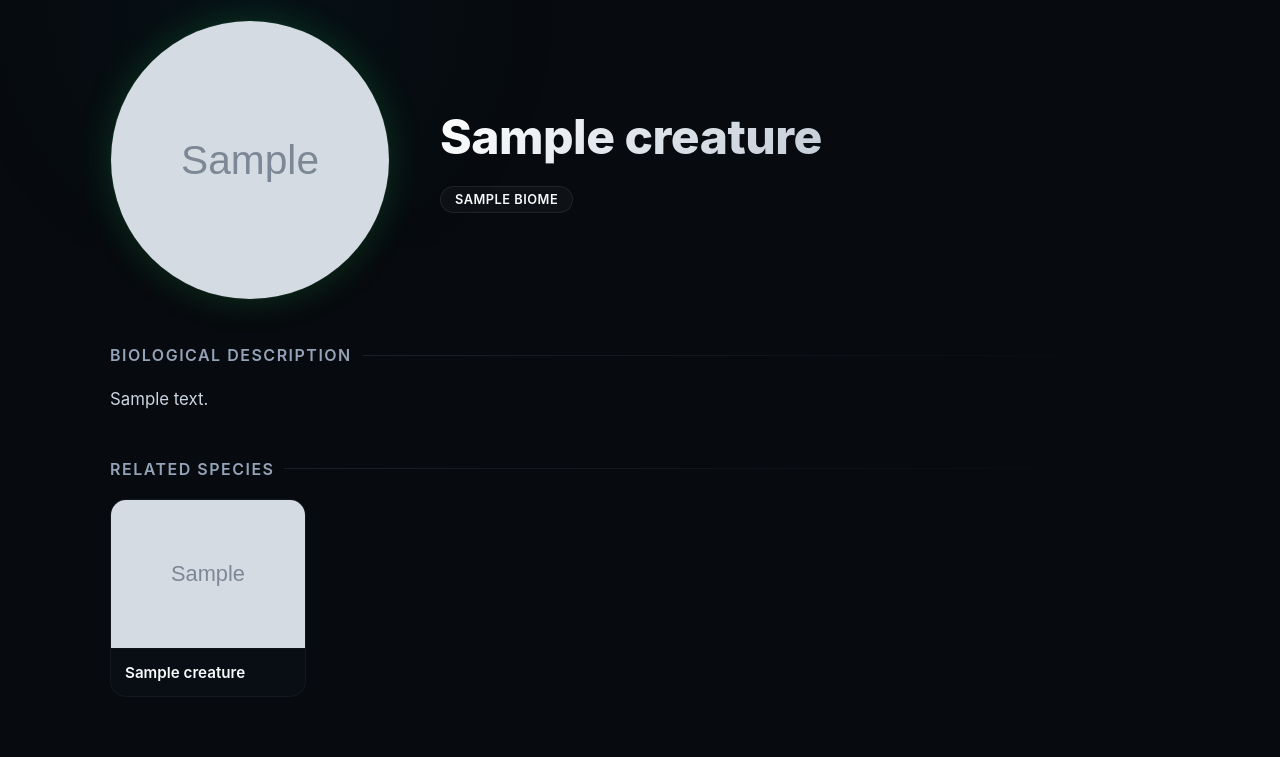
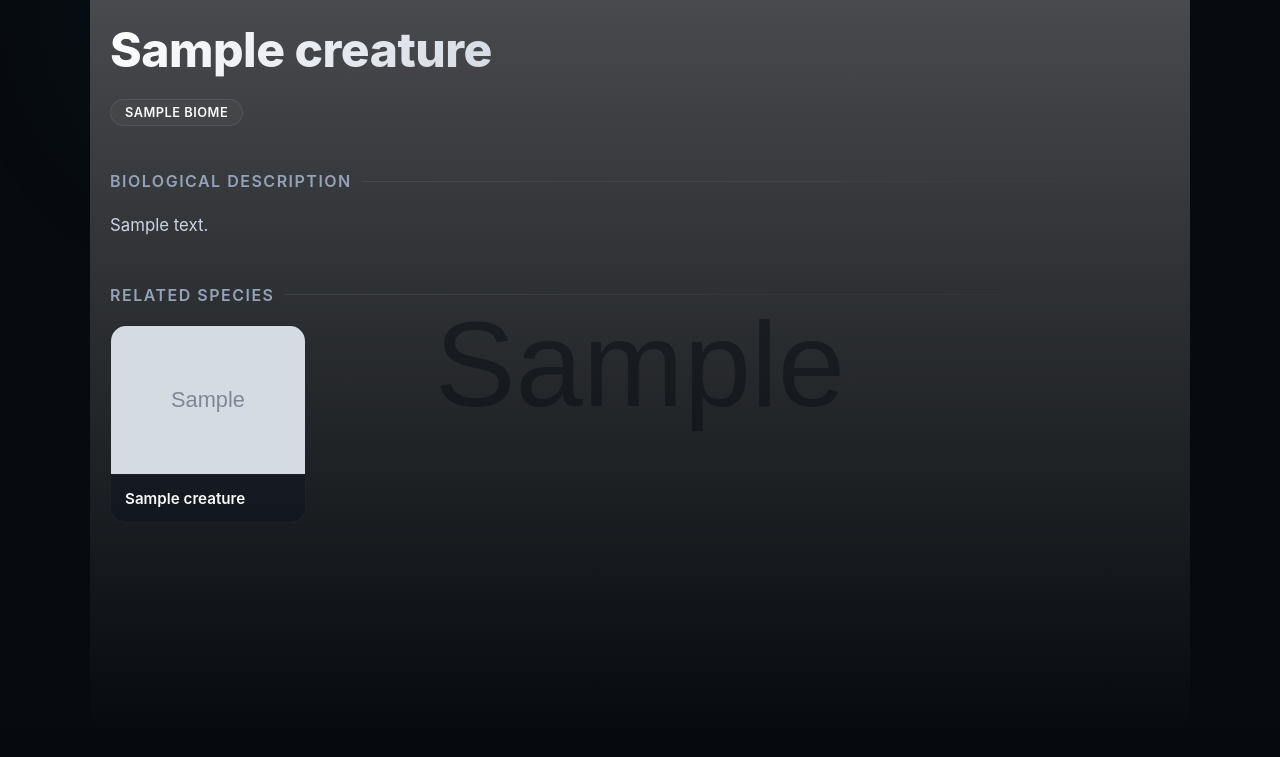
Before and after one commit to Solar01s/Nature-s_word, a Django app: page /nature_index/creature/1/ in a window 1280 px wide. Shown: the part 72-829 px from the top of the page. After the commit the page ends 675 px from the top, so only its background shows below. Run offline with Django 5.2, Linux system fonts and the light colour scheme; tables that the repository leaves empty hold one stand-in row (values such as "Sample post"); grey boxes marked "Sample" are stand-in pictures.

Commit message:
Update creature.html

```diff
--- a/templates/nature_index/creature.html
+++ b/templates/nature_index/creature.html
@@ -115,25 +115,50 @@
             }
         }
 
-        .specimen-avatar {
-            width: 280px;
-            height: 280px;
-            object-fit: cover;
-            border-radius: 50%;
-            box-shadow: 0 0 35px rgba(34, 197, 94, 0.2);
+        ..hero-banner {
+            position: relative;
+            width: 100%;
+            height: 400px;
+            border-radius: 24px;
+            overflow: hidden;
+            display: flex;
+            flex-direction: column;
+            justify-content: flex-end;
+            padding: 40px;
             border: 1px solid rgba(34, 197, 94, 0.15);
-            transition: transform 0.5s ease, box-shadow 0.5s ease;
+            box-shadow: 0 20px 40px rgba(0, 0, 0, 0.5), 0 0 30px rgba(34, 197, 94, 0.05);
         }
 
-        .profile-layout:hover .specimen-avatar {
+        .specimen-bg-image {
+            position: absolute;
+            top: 0;
+            left: 0;
+            width: 100%;
+            height: 100%;
+            object-fit: cover;
+            z-index: -2;
+            filter: brightness(0.35) contrast(1.05);
+            transition: transform 0.8s cubic-bezier(0.16, 1, 0.3, 1);
+        }
+
+        .hero-banner::after {
+            content: '';
+            position: absolute;
+            inset: 0;
+            background: linear-gradient(to top, var(--bg-dark) 0%, rgba(7, 10, 14, 0.3) 70%, transparent 100%);
+            z-index: -1;
+        }
+
+        .hero-banner:hover .specimen-bg-image {
             transform: scale(1.02);
-            box-shadow: 0 0 45px rgba(34, 197, 94, 0.3);
         }
 
         .specimen-header {
             display: flex;
             flex-direction: column;
             gap: 12px;
+            position: relative;
+            z-index: 1;
         }
 
         .creature-title {
@@ -278,9 +303,9 @@
     </nav>
 
     <main>
-        <div class="profile-layout">
+                <div class="hero-banner">
             {% if creature.image %}
-                <img src="{{ creature.image }}" alt="{{ creature.name }}" class="specimen-avatar">
+                <img src="{{ creature.image }}" alt="{{ creature.name }}" class="specimen-bg-image">
             {% endif %}
 
             <div class="specimen-header">
@@ -295,6 +320,7 @@
                 </div>
             </div>
         </div>
+
 
         <div>
             <h2 class="section-header">Biological Description</h2>
```
